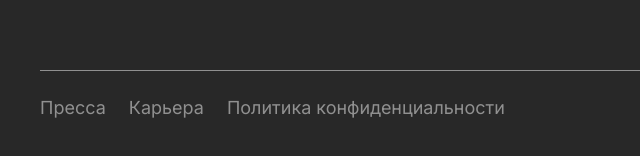
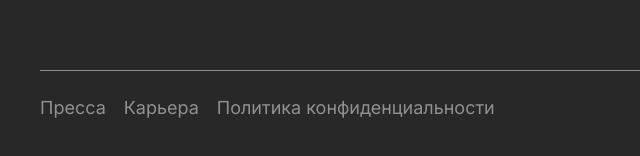
Before and after one commit to k0llen/jupiter, a website: page index.html in a window 1280 px wide. Shown: the part 7432-7588 px from the top of the page, 0-640 px from the left. Drawn offline with Linux system fonts and the light colour scheme.

Commit message:
footer bottom fix

```diff
--- a/scss/blocks/_footer.scss
+++ b/scss/blocks/_footer.scss
@@ -143,9 +143,9 @@
     &__bottom {
         padding-top: 25px;
         border-top: 1px solid #909090;
-        a+a{
-            margin-left: 18px;
-        }
+        display: flex;
+        flex-wrap: wrap;
+        gap: 18px;
     }
 }
 
```
Also changed, not shown: css/main.css, 1 other file.
